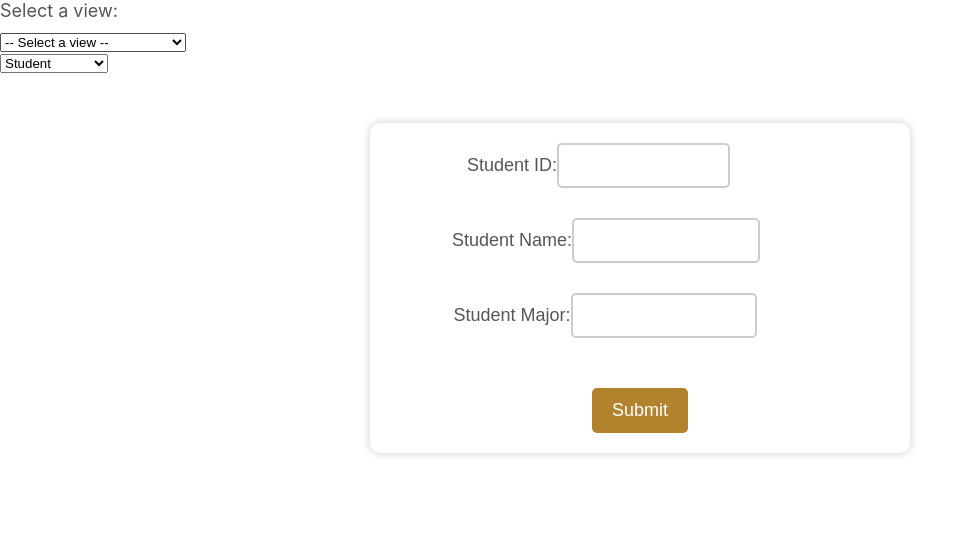
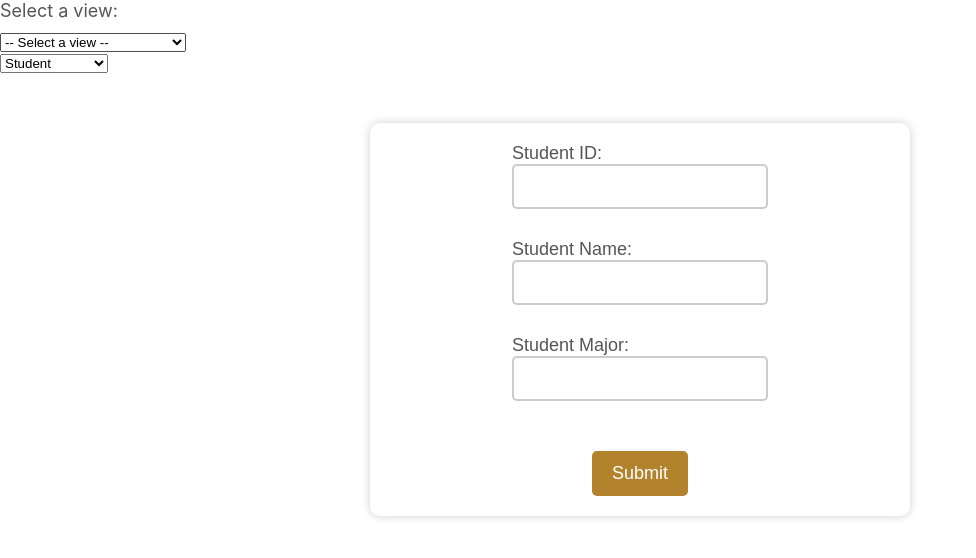
Before and after one commit to Stray-Rat/CarbonFootPrintDB, a React (Create React App) app in the folder app/client/: page / in a window 1280 px wide. Shown: the top 558 px of the page, without its empty margins (0-976 px from the left). Built offline with nearby package versions, Linux system fonts and the light colour scheme.

Commit message:
align insert form css

```diff
--- a/app/client/src/InsertForms/if.css
+++ b/app/client/src/InsertForms/if.css
@@ -1,3 +1,7 @@
+@import 'tailwindcss/base';
+@import 'tailwindcss/components';
+@import 'tailwindcss/utilities';
+
 form {
   display: flex;
   flex-direction: column;
@@ -19,12 +23,15 @@ form {
 }
 
 input[type="text"] {
+  display: flex;
+  flex-direction: column;
   padding: 10px;
   font-size: 18px;
   border-radius: 5px;
+  color: #555;
   border: 2px solid #ccc;
   margin-bottom: 20px;
-    width: 50%;
+  width: 100%;
   box-sizing: border-box;
 }
 
```
Lines whose indentation alone changed are shown as unchanged.
